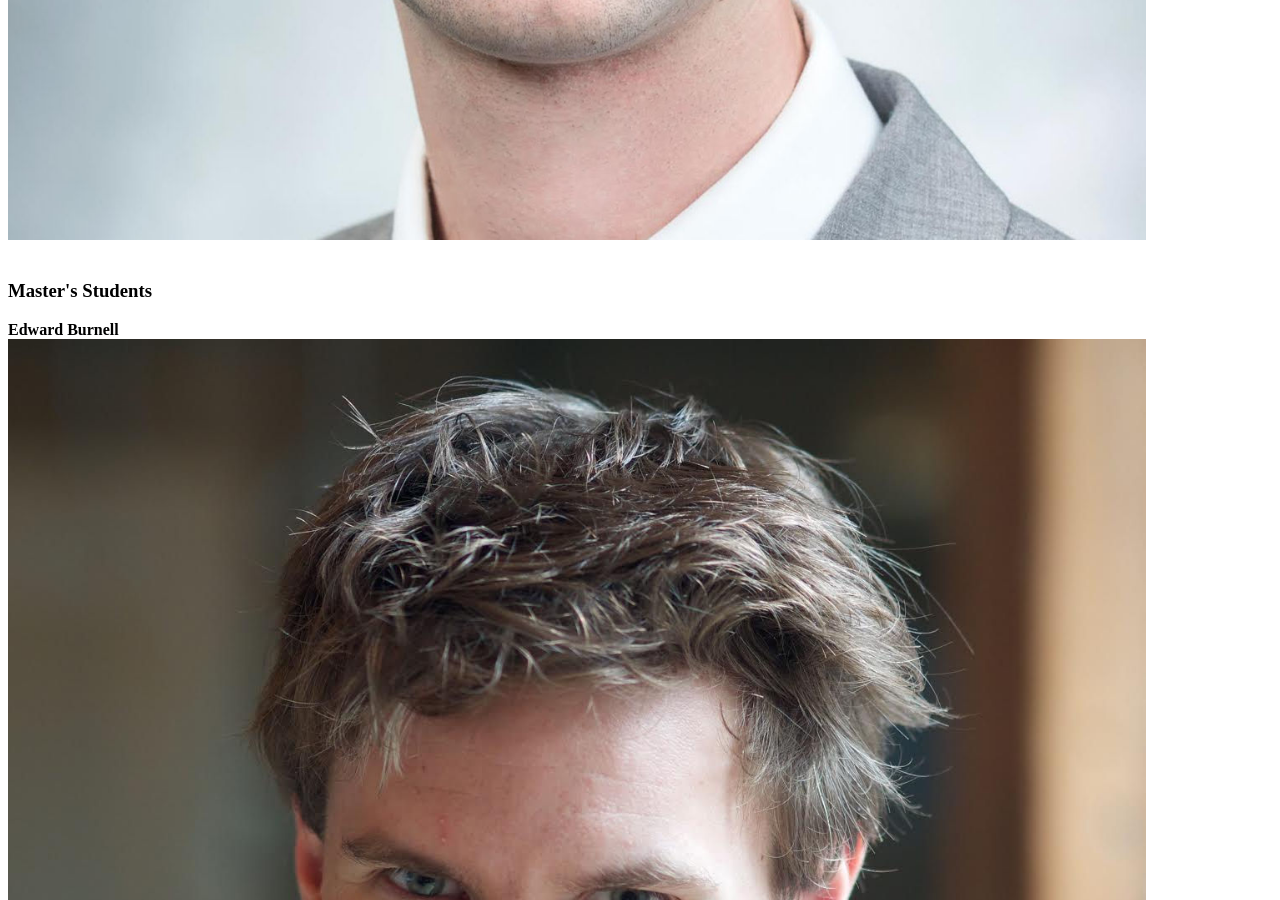
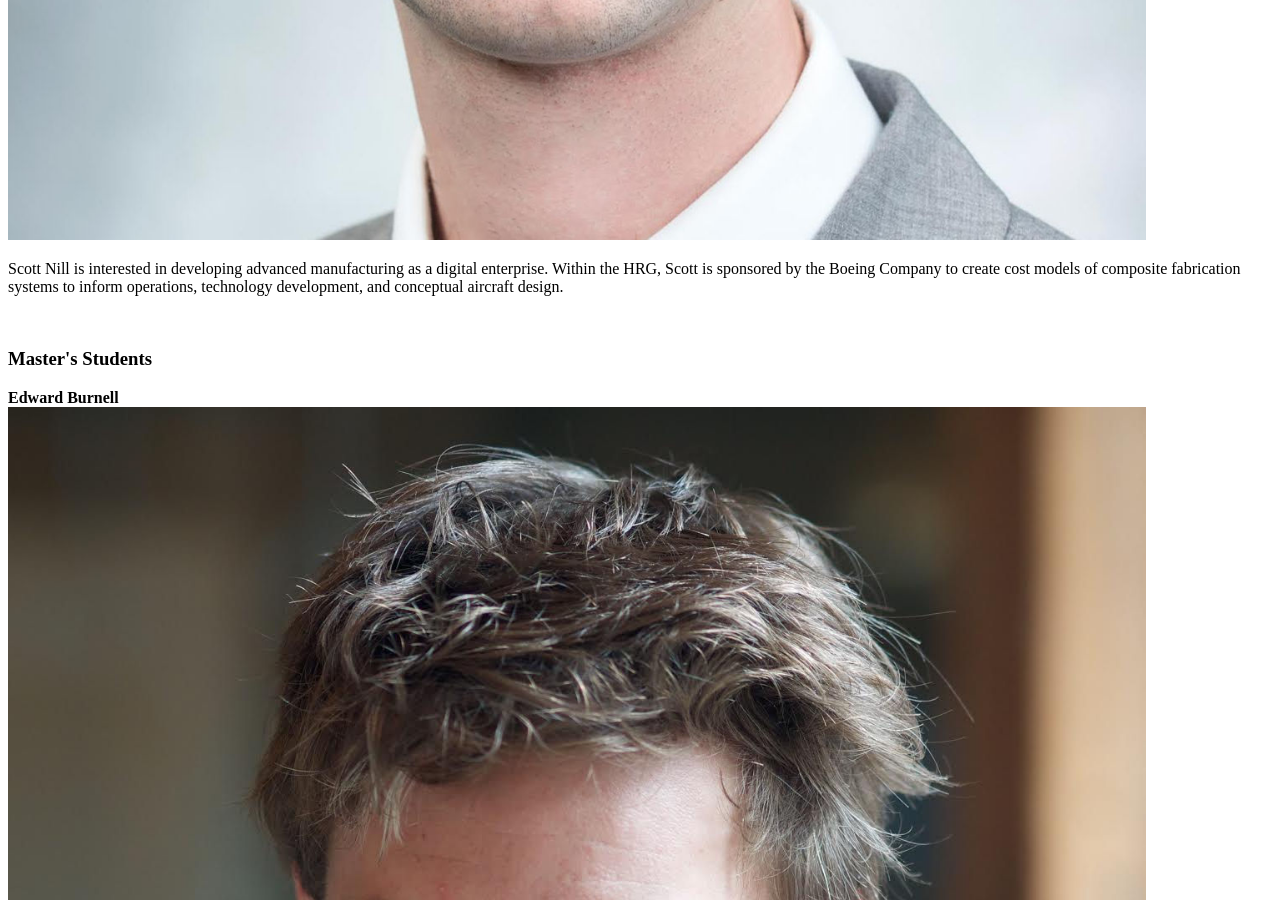
Before and after one commit to convexengineering/convexengineering.github.io, a Jekyll site: the page built from people/index.html, in a window 1280 px wide and 900 px high, scrolled down 2399 px. Built offline with Jekyll 4.4.1, drawn with Linux system fonts in a browser that asks for light colours.

Commit message:
Adding Scott's bio, removing Bjarni :/

```diff
--- a/_data/people.yml
+++ b/_data/people.yml
@@ -49,7 +49,10 @@ snill:
     role: Doctoral Student
     img: scott.jpg
     webpage:
-    bio:
+    bio: Scott Nill is interested in developing advanced manufacturing as a
+      digital enterprise. Within the HRG, Scott is sponsored by the Boeing Company
+      to create cost models of composite fabrication systems to inform operations,
+      technology development, and conceptual aircraft design.
 
 mjburton:
     display_name: Michael Burton
@@ -117,14 +120,6 @@ arthurb:
       with an entry in the Undergraduate Individual category; he placed second in the same contest in 2016.
       In his spare time, Arthur is an avid fisherman; he also enjoys long-distance running, basketball, military history, and chess.
 
-bjarni:
-    display_name: Bjarni Kristinsson
-    email: bjarni@mit.edu
-    role: Undergraduate Researcher
-    img: bjarni.jpg
-    webpage:
-    bio:
-
 lochie:
     display_name: Lochie Ferrier
     email: lochie@mit.edu
```
